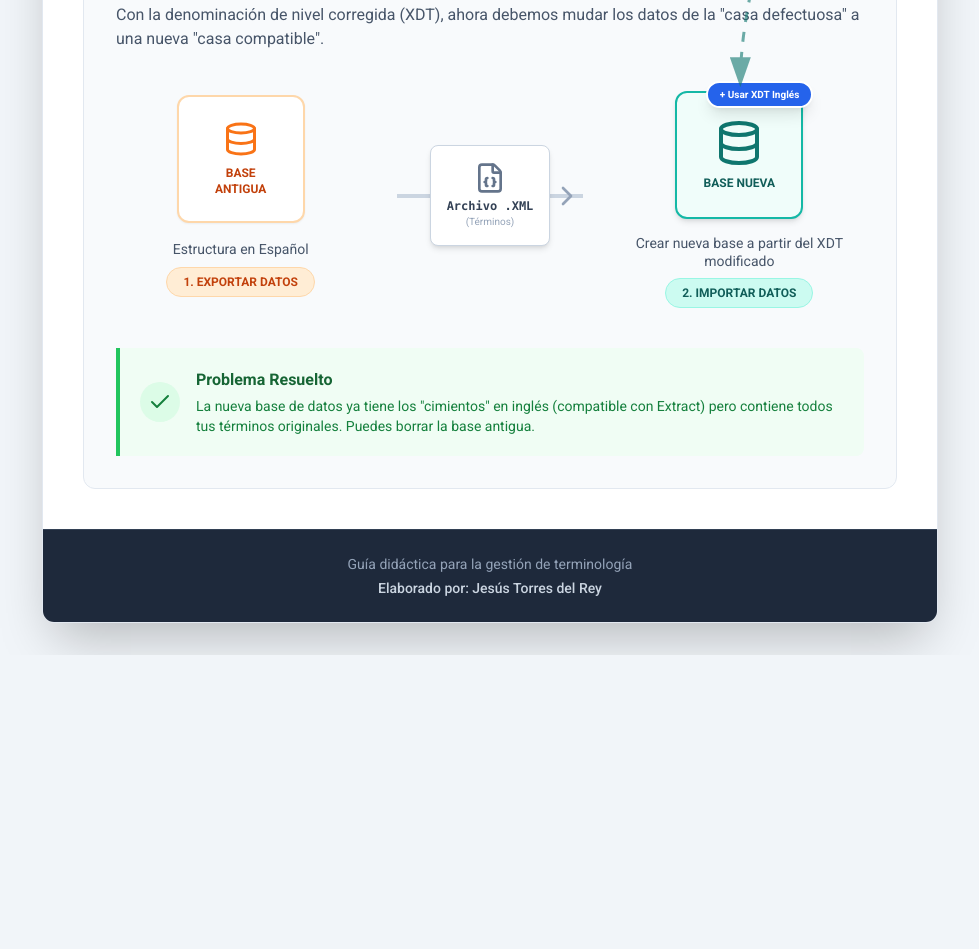
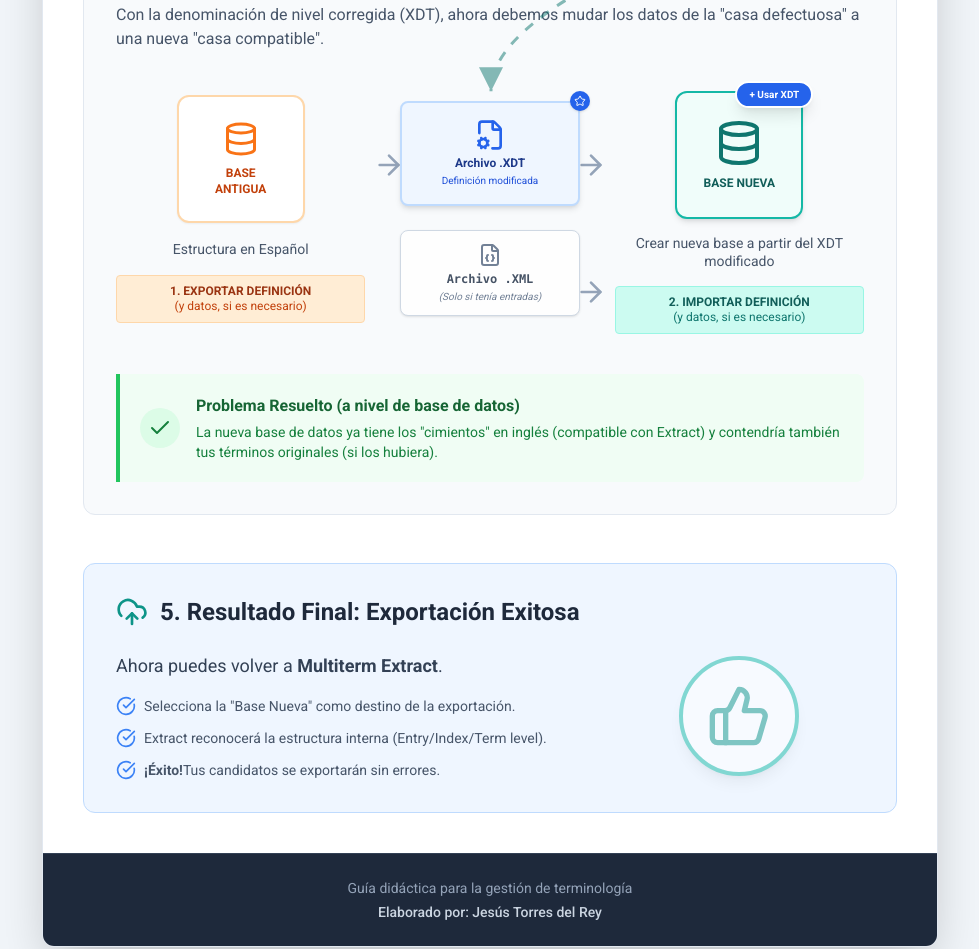
Before and after one commit to jtorresdelrey/problemaMtExtractDefES, a plain HTML site: page index.html in a window 1280 px wide. Shown: the part 1386-2335 px from the top of the page, without its empty margins (150-1129 px from the left). Before the commit the page ends 2041 px from the top, so only its background shows below. Drawn offline with nearby package versions, Linux system fonts and the light colour scheme.

Commit message:
Update index.html

```diff
--- a/index.html
+++ b/index.html
@@ -22,24 +22,17 @@
 </head>
 <body class="bg-slate-100 p-4 md:p-8 flex justify-center items-center min-h-screen">
 
-    <!-- Contenedor Principal (Relative para posicionar el SVG encima) -->
+    <!-- Contenedor Principal -->
     <div id="main-container" class="max-w-4xl w-full bg-white shadow-2xl rounded-xl overflow-hidden border border-slate-200 relative">
 
         <!-- CAPA SVG PARA LA FLECHA (Z-INDEX ALTO) -->
         <svg id="svg-layer" class="absolute top-0 left-0 w-full h-full pointer-events-none z-50 overflow-visible hidden md:block">
             <defs>
-                <marker id="arrowhead" markerWidth="10" markerHeight="7" refX="9" refY="3.5" orient="auto">
-                    <polygon points="0 0, 10 3.5, 0 7" fill="#0f766e" />
+                <marker id="arrowhead" markerWidth="12" markerHeight="12" refX="10" refY="6" orient="auto">
+                    <path d="M2,2 L10,6 L2,10 L2,2" fill="#0f766e" />
                 </marker>
             </defs>
-            <!-- La línea se dibujará vía JS -->
-            <path id="connection-line" class="arrow-connector" fill="none" stroke="#0f766e" stroke-width="3" marker-end="url(#arrowhead)" opacity="0.6" />
-
-            <!-- Etiqueta flotante en la flecha -->
-            <g id="arrow-label" style="display:none">
-                <rect x="-60" y="-15" width="120" height="30" rx="15" fill="white" stroke="#0d9488" stroke-width="2"/>
-                <text x="0" y="5" text-anchor="middle" font-family="Roboto" font-size="12" font-weight="bold" fill="#0f766e">Usar para crear</text>
-            </g>
+            <path id="connection-line" class="arrow-connector" fill="none" stroke="#0f766e" stroke-width="3" marker-end="url(#arrowhead)" opacity="0.5" />
         </svg>
 
         <!-- ENCABEZADO -->
@@ -181,48 +174,76 @@
                 </p>
 
                 <!-- Diagrama de Migración -->
-                <div class="flex flex-col md:flex-row items-center justify-between gap-8 relative">
+                <div class="flex flex-col md:flex-row items-center justify-between gap-6 relative">
 
                     <!-- Base Antigua -->
-                    <div class="w-full md:w-1/3 text-center group z-20 bg-slate-50">
+                    <div class="w-full md:w-1/3 text-center group z-20 bg-slate-50 flex flex-col h-full">
                         <div class="bg-white p-6 rounded-xl border-2 border-orange-200 shadow-sm mx-auto w-32 h-32 flex flex-col items-center justify-center mb-4 group-hover:border-orange-400 transition">
                             <i data-lucide="database" class="w-12 h-12 text-orange-500 mb-2"></i>
                             <span class="text-xs font-bold text-orange-700 uppercase">Base Antigua</span>
                         </div>
-                        <div class="text-sm text-slate-600 mb-2">Estructura en Español</div>
-                        <div class="inline-block px-4 py-1.5 bg-orange-100 text-orange-700 rounded-full text-xs font-bold border border-orange-200">
-                            1. EXPORTAR DATOS
+                        <div class="text-sm text-slate-600 mb-auto">Estructura en Español</div>
+                        <div class="mt-4 inline-block px-3 py-2 bg-orange-100 text-orange-800 rounded text-xs font-bold border border-orange-200 leading-tight">
+                            1. EXPORTAR DEFINICIÓN<br>
+                            <span class="font-normal text-orange-700">(y datos, si es necesario)</span>
                         </div>
                     </div>
 
-                    <!-- Flecha flujo + XML -->
-                    <div class="flex-1 flex flex-col items-center justify-center px-4 relative z-10 w-full">
-                        <div class="h-1 w-full bg-slate-300 absolute top-1/2 transform -translate-y-1/2 hidden md:block"></div>
-                        <i data-lucide="arrow-down" class="block md:hidden text-slate-400 mb-4 h-8 w-8"></i>
-                        <div class="bg-white p-4 rounded-lg shadow-md border border-slate-300 relative z-20 flex flex-col items-center min-w-[120px]">
-                            <i data-lucide="file-json" class="w-8 h-8 text-slate-500 mb-1"></i>
+                    <!-- COLUMNA CENTRAL: ARCHIVOS INTERMEDIOS (XDT + XML) -->
+                    <div class="flex-1 flex flex-col items-center justify-center px-2 relative z-10 w-full space-y-6">
+
+                        <!-- Archivo XDT (Principal - DESTINO DE FLECHA 3) -->
+                        <div id="xdt-file-card" class="bg-blue-50 p-4 rounded-lg shadow-md border-2 border-blue-200 relative z-20 flex flex-col items-center min-w-[140px] transform hover:scale-105 transition w-full max-w-[180px]">
+                            <!-- Punto de anclaje para la flecha -->
+                            <div id="target-anchor" class="absolute -top-2 left-1/2 transform -translate-x-1/2 w-2 h-2"></div>
+
+                            <div class="absolute -top-3 -right-3 bg-blue-600 text-white rounded-full p-1 shadow">
+                                <i data-lucide="star" class="w-3 h-3"></i>
+                            </div>
+                            <i data-lucide="file-cog" class="w-8 h-8 text-blue-600 mb-1"></i>
+                            <span class="text-xs font-bold text-blue-900">Archivo .XDT</span>
+                            <span class="text-[10px] text-blue-700 text-center leading-tight mt-1">Definición modificada</span>
+                        </div>
+
+                        <!-- Archivo XML (Condicional) -->
+                        <div class="bg-white p-3 rounded-lg shadow border border-slate-300 relative z-20 flex flex-col items-center min-w-[140px] opacity-90 w-full max-w-[180px]">
+                            <i data-lucide="file-json" class="w-6 h-6 text-slate-500 mb-1"></i>
                             <span class="text-xs font-mono font-bold text-slate-700">Archivo .XML</span>
-                            <span class="text-[10px] text-slate-400">(Términos)</span>
+                            <span class="text-[10px] text-slate-500 text-center leading-tight mt-1 italic">(Solo si tenía entradas)</span>
                         </div>
-                        <i data-lucide="chevron-right" class="absolute right-0 top-1/2 transform -translate-y-1/2 text-slate-400 hidden md:block w-8 h-8"></i>
+
+                        <!-- Flechas indicadoras de fondo (Solo escritorio) - REFORZADAS -->
+                        <div class="absolute top-0 left-0 w-full h-full pointer-events-none hidden md:flex flex-col justify-between py-10 px-2">
+                            <!-- Flechas nivel XDT (Sólidas) -->
+                            <div class="flex justify-between items-center w-full relative -top-4">
+                                <i data-lucide="arrow-right" class="text-slate-400 w-8 h-8 -ml-6"></i>
+                                <i data-lucide="arrow-right" class="text-slate-400 w-8 h-8 -mr-6"></i>
+                            </div>
+                            <!-- Flechas nivel XML -->
+                            <div class="flex justify-end items-center w-full relative top-2">
+                                <i data-lucide="arrow-right" class="text-slate-400 w-8 h-8 -mr-6 border-dashed"></i>
+                            </div>
+                        </div>
+
+                        <!-- Flecha móvil -->
+                        <i data-lucide="arrow-down" class="block md:hidden text-slate-400 h-6 w-6"></i>
                     </div>
 
-                    <!-- Base Nueva (DESTINO DE LA FLECHA - ID: target-step) -->
-                    <div id="target-step" class="w-full md:w-1/3 text-center group z-20 bg-slate-50 pt-2 relative">
-                        <!-- Punto de anclaje para la flecha -->
-                        <div id="target-anchor" class="absolute top-0 left-1/2 transform -translate-x-1/2 w-2 h-2"></div>
+                    <!-- Base Nueva -->
+                    <div class="w-full md:w-1/3 text-center group z-20 bg-slate-50 pt-2 relative flex flex-col h-full">
 
                         <div class="bg-teal-50 p-6 rounded-xl border-2 border-teal-500 shadow-md mx-auto w-32 h-32 flex flex-col items-center justify-center mb-4 relative group-hover:bg-teal-100 transition">
                             <i data-lucide="database" class="w-12 h-12 text-teal-700 mb-2"></i>
                             <span class="text-xs font-bold text-teal-800 uppercase">Base Nueva</span>
                             <!-- Badge XDT -->
                             <div class="absolute -top-3 -right-3 bg-blue-600 text-white text-[10px] font-bold px-3 py-1 rounded-full shadow-lg border-2 border-white">
-                                + Usar XDT Inglés
+                                + Usar XDT
                             </div>
                         </div>
-                        <div class="text-sm text-slate-600 mb-2 px-2 leading-tight">Crear nueva base a partir del XDT modificado</div>
-                        <div class="inline-block px-4 py-1.5 bg-teal-100 text-teal-800 rounded-full text-xs font-bold border border-teal-200">
-                            2. IMPORTAR DATOS
+                        <div class="text-sm text-slate-600 mb-auto px-2 leading-tight">Crear nueva base a partir del XDT modificado</div>
+                        <div class="mt-4 inline-block px-3 py-2 bg-teal-100 text-teal-800 rounded text-xs font-bold border border-teal-200 leading-tight">
+                            2. IMPORTAR DEFINICIÓN<br>
+                            <span class="font-normal text-teal-700">(y datos, si es necesario)</span>
                         </div>
                     </div>
 
@@ -233,11 +254,49 @@
                         <i data-lucide="check" class="text-green-700 w-6 h-6"></i>
                     </div>
                     <div>
-                        <h4 class="font-bold text-green-800">Problema Resuelto</h4>
+                        <h4 class="font-bold text-green-800">Problema Resuelto (a nivel de base de datos)</h4>
                         <p class="text-sm text-green-700 mt-1">
-                            La nueva base de datos ya tiene los "cimientos" en inglés (compatible con Extract) pero contiene todos tus términos originales. Puedes borrar la base antigua.
+                            La nueva base de datos ya tiene los "cimientos" en inglés (compatible con Extract) y contendría también tus términos originales (si los hubiera).
                         </p>
                     </div>
+                </div>
+            </section>
+
+            <!-- PARTE 5: VUELTA A EXTRACT (NUEVA SECCIÓN) -->
+            <section class="bg-blue-50 rounded-xl p-8 border border-blue-200">
+                <h2 class="text-2xl font-bold text-slate-800 mb-6 flex items-center">
+                    <i data-lucide="upload-cloud" class="w-8 h-8 mr-3 text-teal-600"></i>
+                    5. Resultado Final: Exportación Exitosa
+                </h2>
+
+                <div class="flex flex-col md:flex-row items-center justify-between gap-8">
+
+                    <div class="flex-1 text-center md:text-left">
+                        <p class="text-lg text-slate-700 mb-4">
+                            Ahora puedes volver a <strong>Multiterm Extract</strong>.
+                        </p>
+                        <ul class="space-y-3 text-sm text-slate-600">
+                            <li class="flex items-start">
+                                <i data-lucide="check-circle" class="w-5 h-5 text-blue-500 mr-2 flex-shrink-0"></i>
+                                Selecciona la "Base Nueva" como destino de la exportación.
+                            </li>
+                            <li class="flex items-start">
+                                <i data-lucide="check-circle" class="w-5 h-5 text-blue-500 mr-2 flex-shrink-0"></i>
+                                Extract reconocerá la estructura interna (Entry/Index/Term level).
+                            </li>
+                            <li class="flex items-start">
+                                <i data-lucide="check-circle" class="w-5 h-5 text-blue-500 mr-2 flex-shrink-0"></i>
+                                <strong>¡Éxito!</strong> Tus candidatos se exportarán sin errores.
+                            </li>
+                        </ul>
+                    </div>
+
+                    <div class="w-full md:w-1/3 flex justify-center">
+                        <div class="bg-white p-6 rounded-full shadow-lg border-4 border-teal-500 animate-pulse">
+                            <i data-lucide="thumbs-up" class="w-16 h-16 text-teal-600"></i>
+                        </div>
+                    </div>
+
                 </div>
             </section>
         </div>
@@ -256,48 +315,34 @@
             const container = document.getElementById('main-container');
             const svg = document.getElementById('svg-layer');
             const source = document.getElementById('source-step');
-            const target = document.getElementById('target-anchor'); // Usamos el anclaje invisible superior
+            const target = document.getElementById('target-anchor');
             const path = document.getElementById('connection-line');
-            const labelGroup = document.getElementById('arrow-label');
-            const labelRect = labelGroup.querySelector('rect');
-            const labelText = labelGroup.querySelector('text');
 
             if (!container || !source || !target || !path) return;
 
-            // Coordenadas relativas al contenedor principal
+            // Coordenadas relativas
             const containerRect = container.getBoundingClientRect();
             const sourceRect = source.getBoundingClientRect();
             const targetRect = target.getBoundingClientRect();
 
             // Puntos de inicio y fin
             const startX = (sourceRect.left + sourceRect.width / 2) - containerRect.left;
-            const startY = (sourceRect.bottom) - containerRect.top; // Salir desde abajo
+            const startY = (sourceRect.bottom) - containerRect.top;
 
+            // Subimos un poco el punto final
             const endX = (targetRect.left + targetRect.width / 2) - containerRect.left;
-            const endY = (targetRect.top) - containerRect.top; // Llegar por arriba
+            const endY = ((targetRect.top) - containerRect.top) - 5;
 
             // Puntos de control para la curva Bezier
-            // Hacemos que la curva salga hacia abajo y entre desde arriba
-            const controlY1 = startY + 80;
-            const controlY2 = endY - 80;
+            const controlY1 = startY + 60;
+            const controlY2 = endY - 100;
 
-            // Definir el path
             const d = `M ${startX} ${startY} C ${startX} ${controlY1}, ${endX} ${controlY2}, ${endX} ${endY}`;
             path.setAttribute('d', d);
-
-            // Posicionar la etiqueta en el medio de la curva (aprox)
-            // Simplificación: punto medio geométrico ajustado
-            const midX = (startX + endX) / 2;
-            const midY = (startY + endY) / 2;
-
-            labelGroup.style.display = 'block';
-            labelGroup.setAttribute('transform', `translate(${midX}, ${midY})`);
         }
 
-        // Dibujar al cargar y al redimensionar
         window.addEventListener('load', drawArrow);
         window.addEventListener('resize', drawArrow);
-        // Timeout extra por si carga fuentes/estilos tarde
         setTimeout(drawArrow, 500);
         setTimeout(drawArrow, 2000);
     </script>
```
